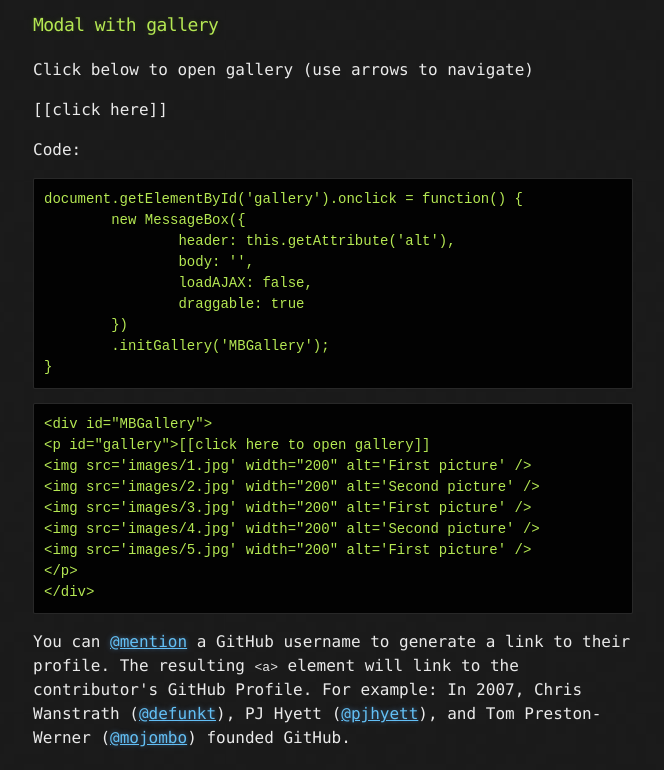
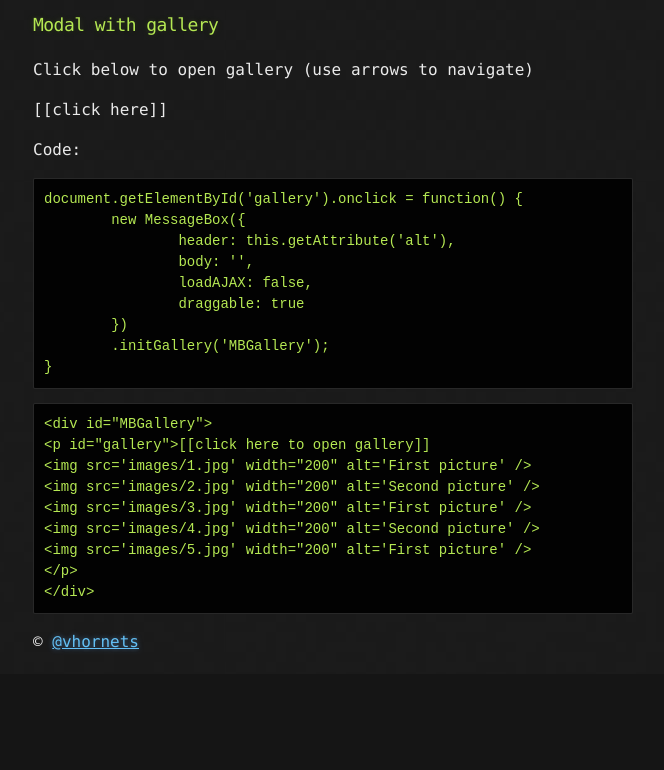
Before and after one commit to Vhornets/TSDragAndDrop, a plain HTML site: page index.html in a window 1280 px wide. Shown: the part 1415-2185 px from the top of the page, without its empty margins (307-971 px from the left). After the commit the page ends 2089 px from the top, so only its background shows below. Drawn offline with Linux system fonts and the light colour scheme.

Commit message:
Update index.html

```diff
--- a/index.html
+++ b/index.html
@@ -102,7 +102,7 @@ cl.onclick = function() {
 
 
 
-<p>You can <a href="https://github.com/blog/821" class="user-mention">@mention</a> a GitHub username to generate a link to their profile. The resulting <code>&lt;a&gt;</code> element will link to the contributor's GitHub Profile. For example: In 2007, Chris Wanstrath (<a href="https://github.com/defunkt" class="user-mention">@defunkt</a>), PJ Hyett (<a href="https://github.com/pjhyett" class="user-mention">@pjhyett</a>), and Tom Preston-Werner (<a href="https://github.com/mojombo" class="user-mention">@mojombo</a>) founded GitHub.</p>
+<p>&copy; <a href="https://github.com/Vhornets/" class="user-mention">@vhornets</a></p>
       </section>
     </div>
 
```
